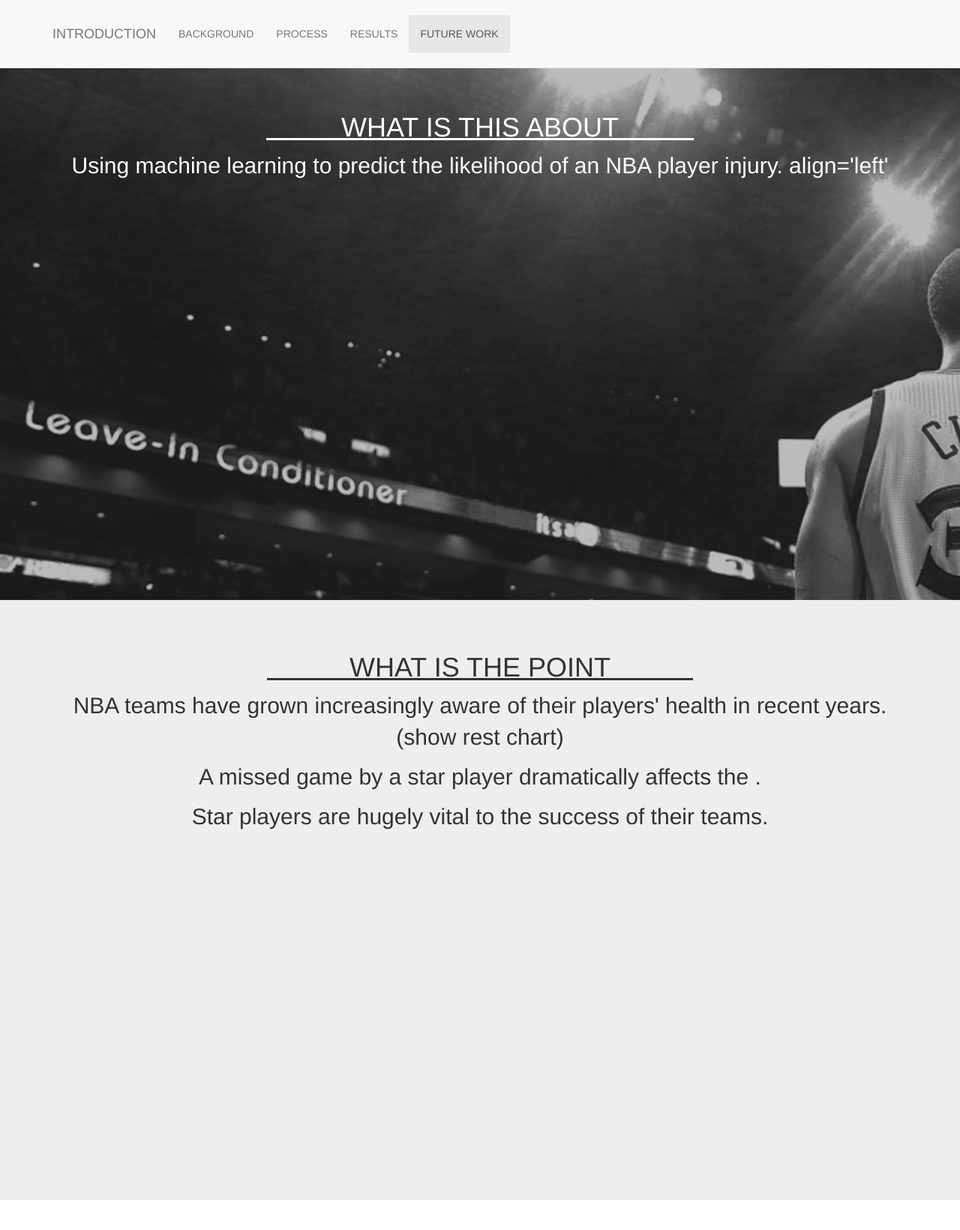
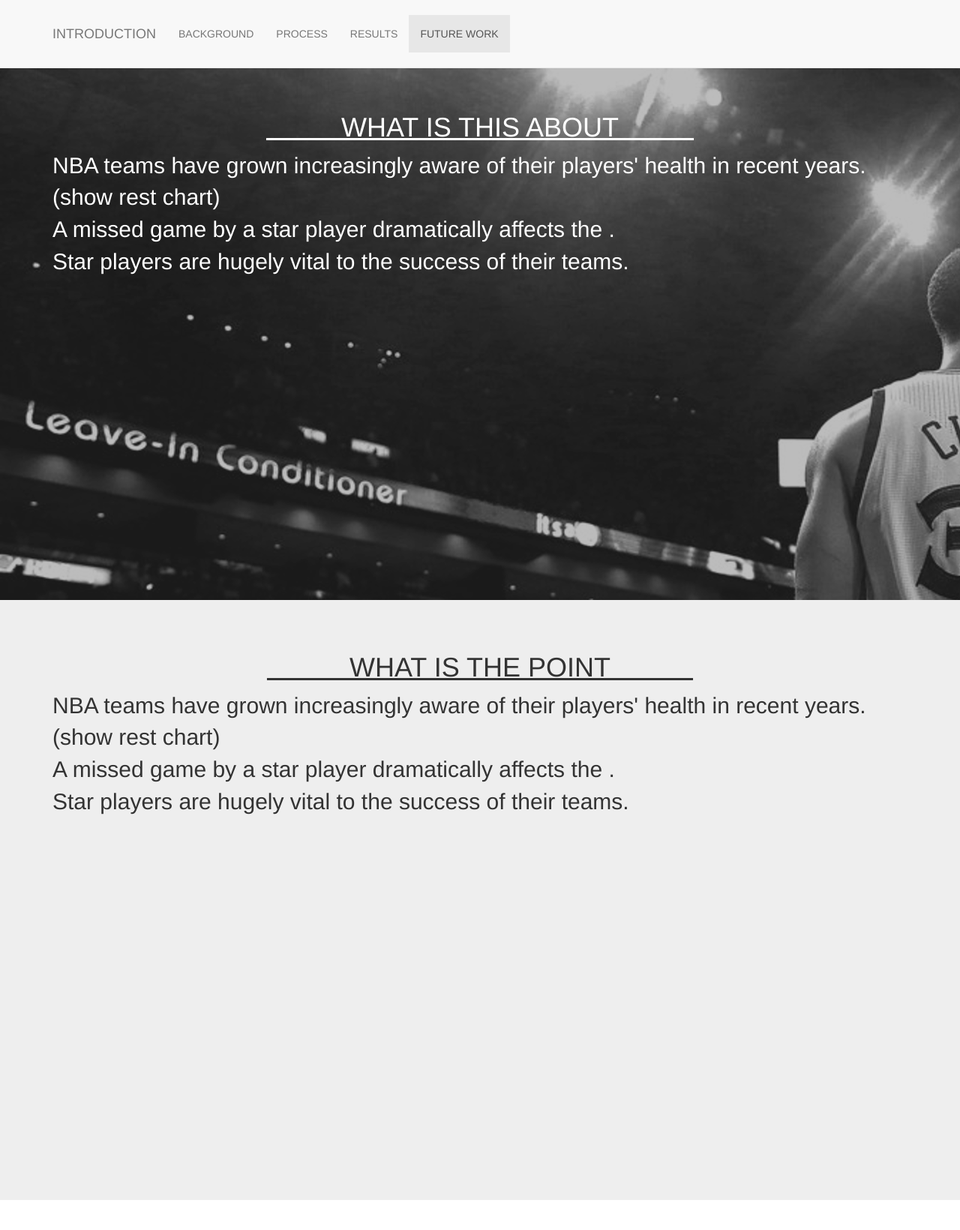
Before and after one commit to AnatolyPavlov/Predicting_NBA_Injuries, a Flask app: page / in a window 1280 px wide. Shown: the top 1640 px of the page at 75% size. Run offline with Flask 2, Linux system fonts and the light colour scheme; some libraries are stand-ins or nearby versions.

```diff
--- a/my_app/templates/index.html
+++ b/my_app/templates/index.html
@@ -76,8 +76,10 @@
             <div class="row">
                 <div class="col-lg-12">
                     <h1><u>&nbsp;&nbsp;&nbsp;&nbsp;&nbsp;&nbsp;&nbsp;&nbsp;&nbsp;&nbsp;WHAT IS THIS ABOUT&nbsp;&nbsp;&nbsp;&nbsp;&nbsp;&nbsp;&nbsp;&nbsp;&nbsp;&nbsp;</u></h1>
+                    <p class="text-left">NBA teams have grown increasingly aware of their players' health in recent years. (show rest chart)<br />
+                    A missed game by a star player dramatically affects the .<br />
+                    Star players are hugely vital to the success of their teams.</p>
                 </div>
-                <p>Using machine learning to predict the likelihood of an NBA player injury. align='left'</p>
             </div>
         </div>
     </section>
@@ -88,9 +90,9 @@
             <div class="row">
                 <div class="col-lg-12">
                     <h1><u>&nbsp;&nbsp;&nbsp;&nbsp;&nbsp;&nbsp;&nbsp;&nbsp;&nbsp;&nbsp;&nbsp;WHAT IS THE POINT&nbsp;&nbsp;&nbsp;&nbsp;&nbsp;&nbsp;&nbsp;&nbsp;&nbsp;&nbsp;&nbsp;</u></h1>
-                    <p>NBA teams have grown increasingly aware of their players' health in recent years. (show rest chart)</p>
-                    <p>A missed game by a star player dramatically affects the .</p>
-                    <p>Star players are hugely vital to the success of their teams.</p>
+                    <p class="text-left">NBA teams have grown increasingly aware of their players' health in recent years. (show rest chart)<br />
+                    A missed game by a star player dramatically affects the .<br />
+                    Star players are hugely vital to the success of their teams.</p>
                 </div>
             </div>
         </div>
```
Also changed, not shown: feature_importances.png, my_app/static/images/rfc_pr_curve.png, my_app/static/images/rfc_roc_curve.png, 1 other file.
